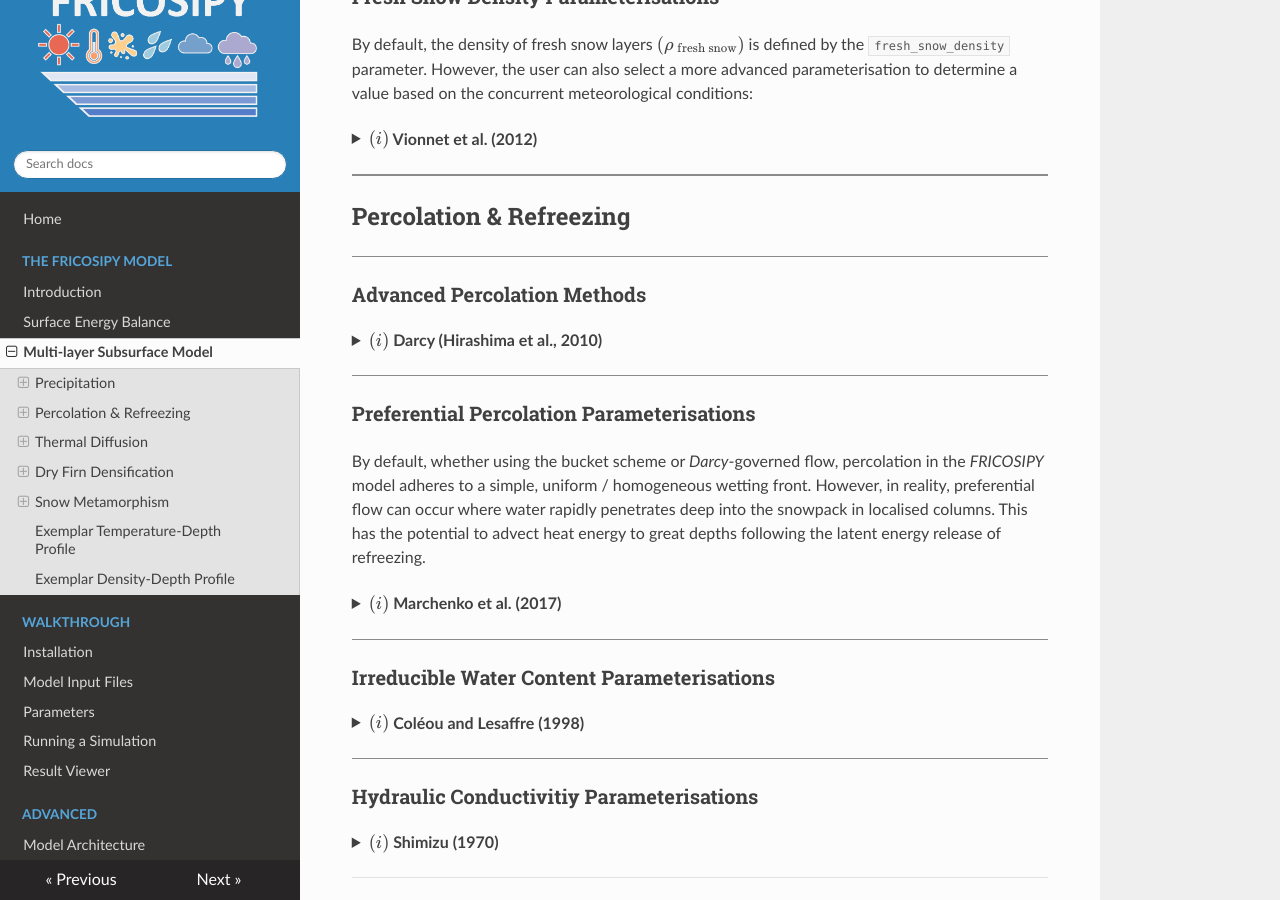
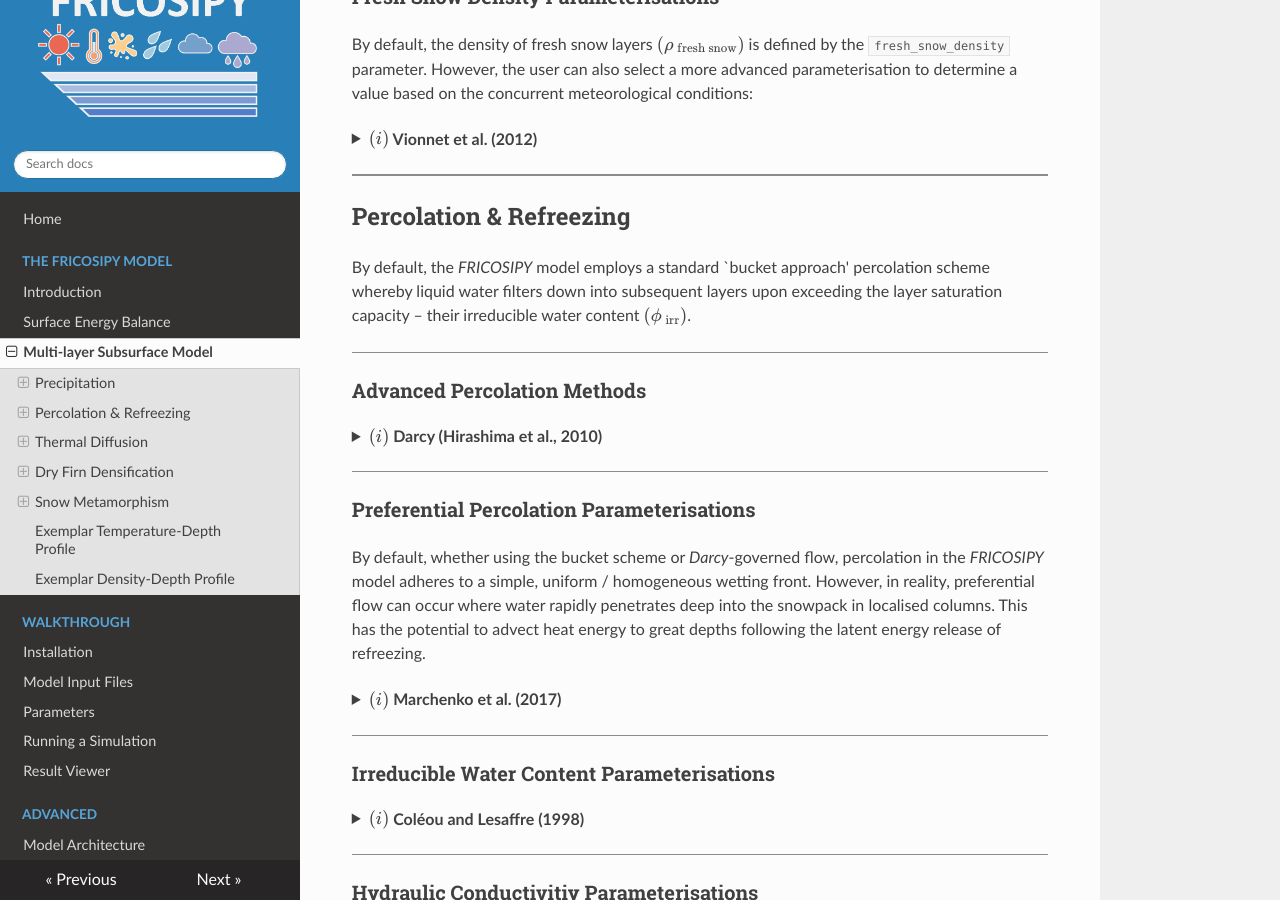
Before and after one commit to MarcusGastaldello/FRICOSIPY, an MkDocs documentation site: the page built from docs/subsurface_model.md, in a window 1280 px wide and 900 px high, scrolled down 1586 px. Built offline with MkDocs 1.6.1, drawn with Linux system fonts in a browser that asks for light colours; some of the changed lines change nothing that is shown.

Commit message:
Update subsurface_model.md

```diff
--- a/docs/subsurface_model.md
+++ b/docs/subsurface_model.md
@@ -61,7 +61,7 @@ By default, the density of fresh snow layers $(\rho_{\text{ fresh snow}})$ is de
 
 ## Percolation & Refreezing
 
-
+By default, the *FRICOSIPY* model employs a standard `bucket approach' percolation scheme whereby liquid water filters down into subsequent layers upon exceeding the layer saturation capacity – their irreducible water content $(\phi_{\text{ irr}})$. <br>
 
 <hr style="height:1px; background-color:#8b8b8b; border:none;" />
 
@@ -78,7 +78,7 @@ By default, whether using the bucket scheme or *Darcy*-governed flow, percolatio
 ??? "**$(i)$ Marchenko et al. (2017)**"
 
     <br>
-    The statistical preferential percolation scheme of [Marchenko et al. (2017)](https://doi.org/10.3389/feart.2017.00016) instantly distributes all surface water in accordance with a normal Probability Density Function (PDF) up to a pre-defined characteristic preferential percolation depth ($z_{\text{lim}}$):
+    The statistical preferential percolation scheme of [Marchenko et al. (2017)](https://doi.org/10.3389/feart.2017.00016) initially distributes all surface water in accordance with a normal Probability Density Function (PDF) up to a pre-defined characteristic preferential percolation depth ($z_{\text{lim}}$):
 
     <div style="border:1px solid #ccc; padding:10px; background:#f9f9f9; max-width:100%; overflow-x:auto;">
 
```
